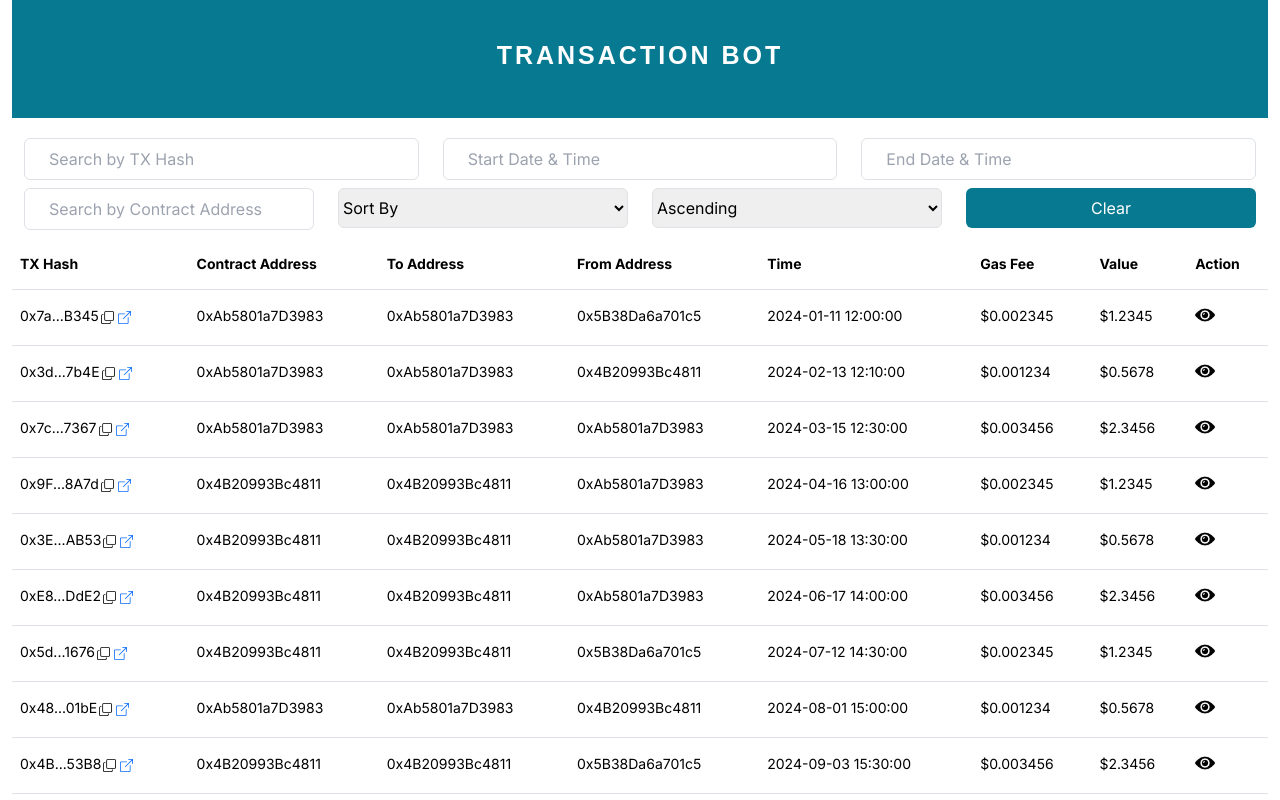
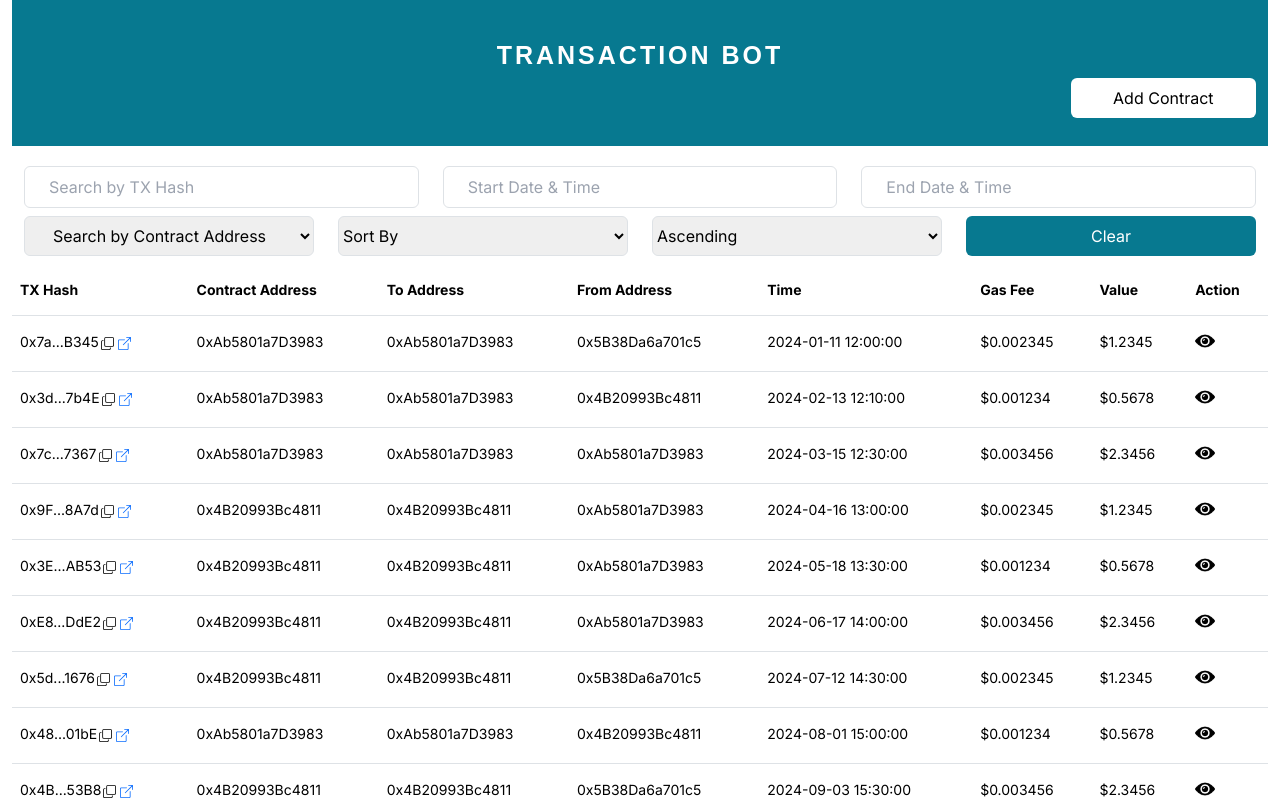
Before and after one commit to engriffat/transaction-frontend, a Next.js app: page / in a window 1280 px wide. Shown: the top 800 px of the page. Built offline with nearby package versions, Linux system fonts and the light colour scheme.

Commit message:
Contract address modal & dropdown added

```diff
--- a/src/app/globals.css
+++ b/src/app/globals.css
@@ -35,8 +35,6 @@ body {
 .main-banner{
  background: rgb(7, 121, 144);
  padding-top: 40px;
- padding-bottom: 40px;
- margin-bottom: 20px;
 }
 .banner-header{
   color: white;
@@ -65,3 +63,14 @@ body {
   padding-right: 2px;
   font-size: 17px;
 }
+.bg-red{
+  background-color: red;
+}
+.white-btn{
+  background-color: white;
+  color: black;
+}
+.button-row{
+  padding-bottom: 20px;
+  margin-bottom: 20px;
+}
--- a/src/app/page.js
+++ b/src/app/page.js
@@ -34,15 +34,23 @@ const transactions = [
   { txHash: '0xB7F4b41De88fEC1Fb179f2eD06C4E1B3457aB3A1', toAddress: '0xAb5801a7D398351b8bE11C439e05C5B3259aeC9B', fromAddress: '0x5B38Da6a701c568545dCfcB03FcB875f56beddC4', time: '2024-02-17 21:00:00', gasFee: 0.001234, value: 0.5678, action: 'receive' },
 ];
 
+const contractAddresses = [
+  { address: 'A7863443FF'},
+  { address: 'B7863443FF'},
+  { address: 'C7863443FF'}
+];
+
 export default function Home() {
   const [sortedField, setSortedField] = useState(null);
   const [sortOrder, setSortOrder] = useState('asc');
   const [filterTxHash, setFilterTxHash] = useState('');
   const [filterTime, setFilterTime] = useState('');
   const [selectedTransaction, setSelectedTransaction] = useState(null);
-  const [isModalOpen, setIsModalOpen] = useState(false);
   const [startDate, setStartDate] = useState(null);
   const [endDate, setEndDate] = useState(null);
+  const [isModalOpen1, setIsModalOpen1] = useState(false);
+  const [isModalOpen2, setIsModalOpen2] = useState(false);
+  const [SelectedcontractAddress, setcontractAddress] = useState("");
 
   // Sorting function
   const sortedTransactions = [...transactions].sort((a, b) => {
@@ -68,7 +76,21 @@ export default function Home() {
   // Function to handle click on action (Open modal)
   const handleActionClick = (transaction) => {
     setSelectedTransaction(transaction);
-    setIsModalOpen(true);
+    setIsModalOpen1(true);
+  };
+
+  // Function to open add contract modal
+  const openContractModal =()=>{
+    setIsModalOpen2(true);
+  };
+
+  // Function to close the modal
+  const closeModal = () => {
+    setIsModalOpen1(false);
+  };
+
+  const closeContractModal = () => {
+    setIsModalOpen2(false);
   };
 
   // Function to clear date selection
@@ -78,11 +100,7 @@ export default function Home() {
     setEndDate(null);
     setSortOrder("");
     setSortedField("");
-  };
-
-  // Function to close the modal
-  const closeModal = () => {
-    setIsModalOpen(false);
+  setcontractAddress("");
   };
 
   // const [isCopied, setIsCopied] = useState(false);
@@ -95,11 +113,23 @@ export default function Home() {
     }
   };
 
+  // On selecting the contract address
+  const handleContractAddress = (value) => {
+    setcontractAddress(value);
+    console.log(SelectedcontractAddress);
+  };
+
 
   return (
     <main className="container-fluid mx-auto text-black">
       <div className='container-fluid main-banner'>
         <h2 className='banner-header'>Transaction Bot</h2>
+        <div className='row button-row'>
+          <div className='col-md-10 mb-2'></div>
+          <div className='col-md-2 mb-2'>
+            <button className='py-2 w-100 white-btn rounded-md' onClick={() => openContractModal()}>Add Contract</button>
+          </div>
+        </div>
       </div>
       <ToastContainer />
       <div className='container-fluid'>
@@ -143,13 +173,17 @@ export default function Home() {
         </div>
         <div className='row'>
           <div className='col-md-3 mb-2'>
-            <input
-              type="text"
-              placeholder="Search by Contract Address"
-              value={filterTxHash}
-              onChange={e => setFilterTxHash(e.target.value)}
+            <select
+              value={SelectedcontractAddress}
+              onChange={e => handleContractAddress(e.target.value)}
               className="px-4 py-2 border border-gray-300 rounded-md w-100"
-            />
+            >
+              <option value="" selected>Search by Contract Address</option>
+              {contractAddresses.map((key, value) => (
+               <option key={key.address} value={key.address}>
+               {key.address}</option>
+              ))}
+              </select>
           </div>
           <div className='col-md-3 mb-2'>
             <select
@@ -222,8 +256,8 @@ export default function Home() {
         </div>
       </div>
 
-      {/* Modal */}
-      {isModalOpen && (
+      {/* View Detail Modal */}
+      {isModalOpen1 && (
         <div className="fixed inset-0 flex items-center justify-center bg-gray-900 bg-opacity-50">
           <div className="p-8 bg-white rounded-lg">
             <h2 className="mb-4 text-lg font-semibold">Transaction Details</h2>
@@ -237,6 +271,18 @@ export default function Home() {
           </div>
         </div>
       )}
+      {/* Contract Modal */}
+      {isModalOpen2 && (
+      <div className="fixed inset-0 flex items-center justify-center bg-gray-900 bg-opacity-50">
+          <div className="p-8 bg-white rounded-lg">
+            <h2 className="mb-4 text-lg font-semibold">Add Contract Address</h2>
+            <form>
+              <input type='' placeholder='Enter Contract Address' className='px-4 py-2 border border-gray-300 rounded-md w-100'/>
+              <input type="submit" value="Submit" className='mt-2 py-2 w-50 text-white bg-clr rounded-md'/> <button onClick={closeContractModal} className="mt-2 px-4 py-2 mt-4 text-white bg-red rounded-md">Close</button>
+            </form>
+          </div>
+      </div>
+      )}
     </main>
   );
 }
```
